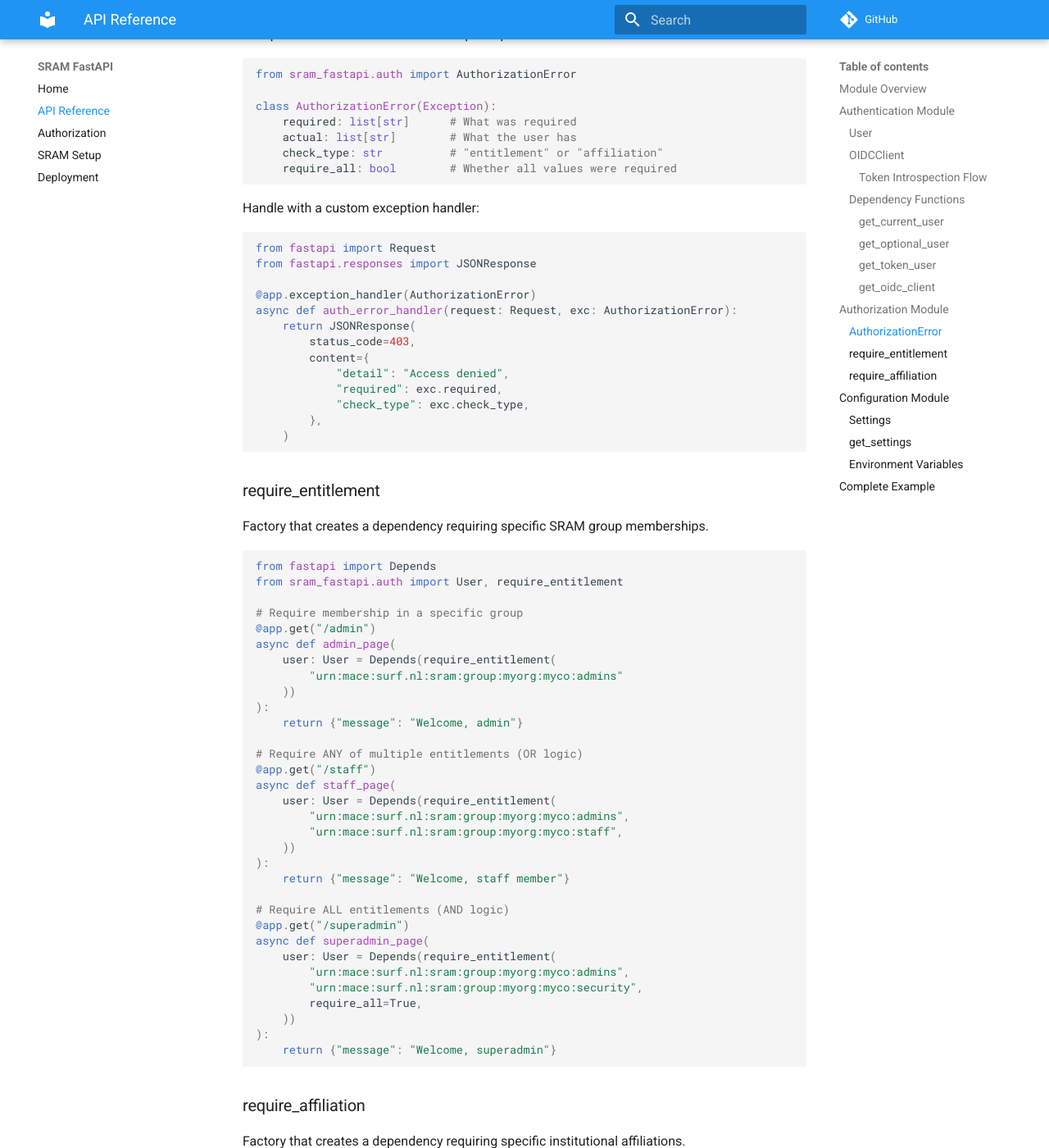
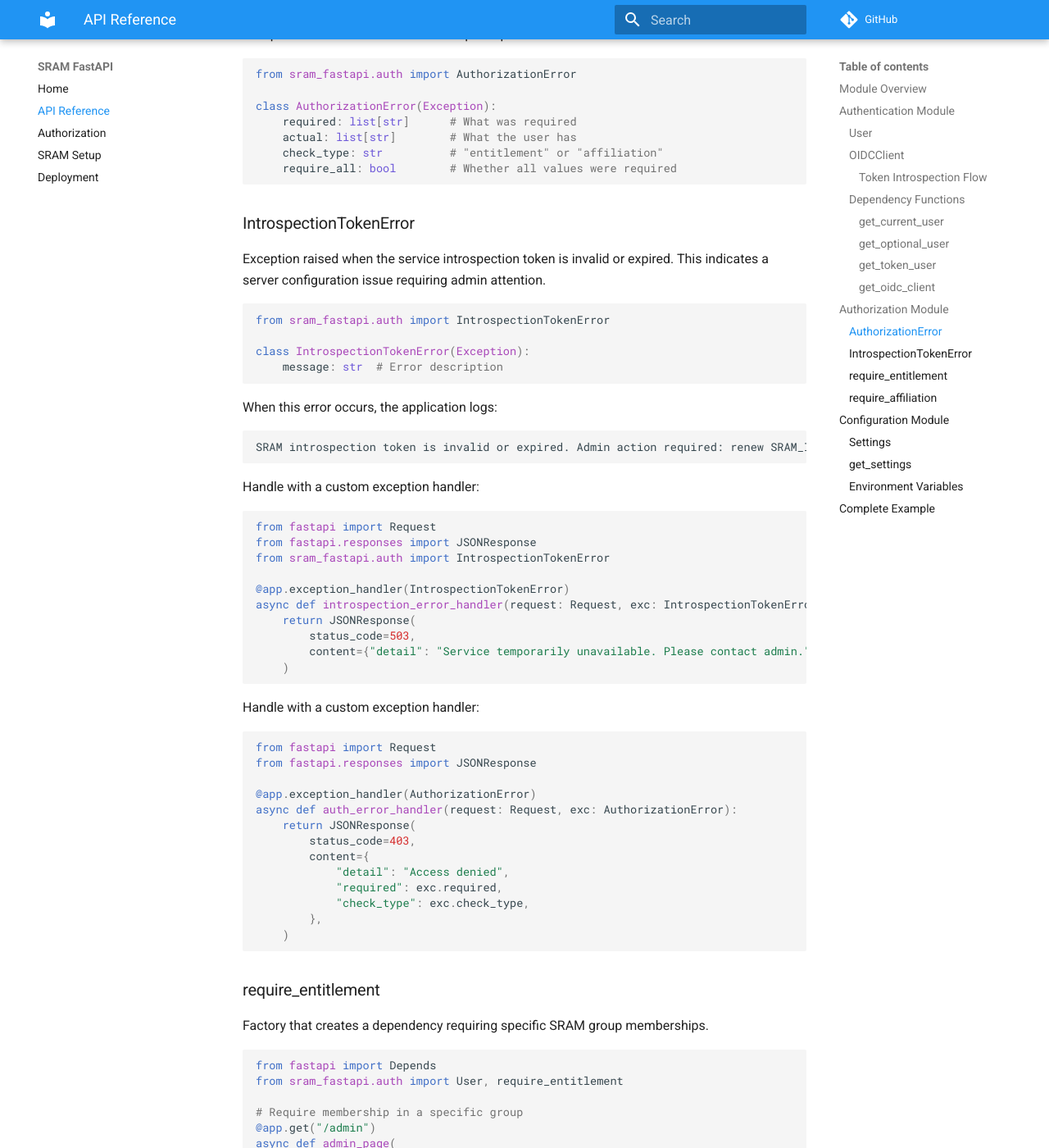
Before and after one commit to sorenwacker/sram-fastapi, an MkDocs documentation site: the page built from docs/api-reference.md, in a window 1280 px wide and 1400 px high, scrolled down 3280 px. Shown: the whole window at 82% size. Built offline with MkDocs 1.6.1 and Material for MkDocs 9.7.7, drawn with Linux system fonts in a browser that asks for light colours; comment, search, counter and statistics services are not loaded.

Commit message:
Add IntrospectionTokenError documentation and tests

````diff
--- a/docs/api-reference.md
+++ b/docs/api-reference.md
@@ -168,6 +168,37 @@ class AuthorizationError(Exception):
     actual: list[str]        # What the user has
     check_type: str          # "entitlement" or "affiliation"
     require_all: bool        # Whether all values were required
+```
+
+### IntrospectionTokenError
+
+Exception raised when the service introspection token is invalid or expired. This indicates a server configuration issue requiring admin attention.
+
+```python
+from sram_fastapi.auth import IntrospectionTokenError
+
+class IntrospectionTokenError(Exception):
+    message: str  # Error description
+```
+
+When this error occurs, the application logs:
+```
+SRAM introspection token is invalid or expired. Admin action required: renew SRAM_INTROSPECTION_TOKEN.
+```
+
+Handle with a custom exception handler:
+
+```python
+from fastapi import Request
+from fastapi.responses import JSONResponse
+from sram_fastapi.auth import IntrospectionTokenError
+
+@app.exception_handler(IntrospectionTokenError)
+async def introspection_error_handler(request: Request, exc: IntrospectionTokenError):
+    return JSONResponse(
+        status_code=503,
+        content={"detail": "Service temporarily unavailable. Please contact admin."},
+    )
 ```
 
 Handle with a custom exception handler:
````
Also changed, not shown: 1 other file.
